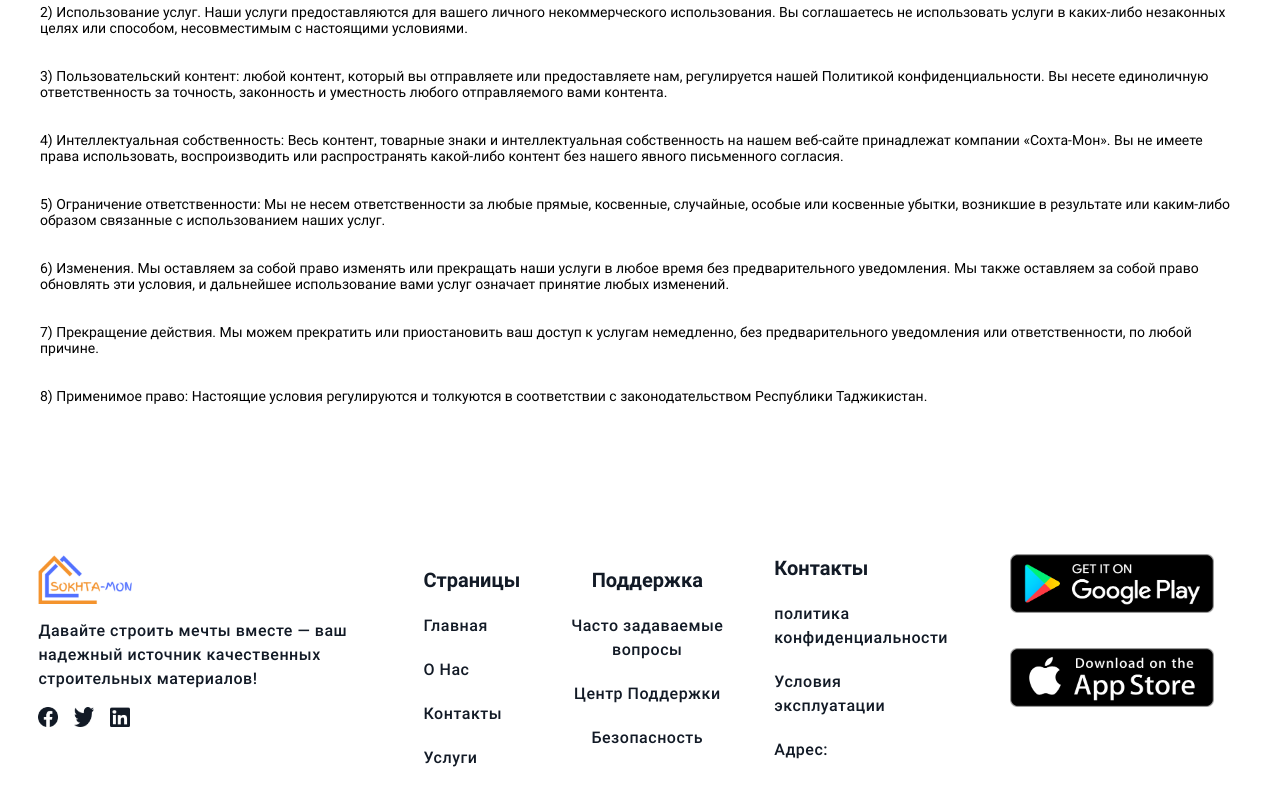
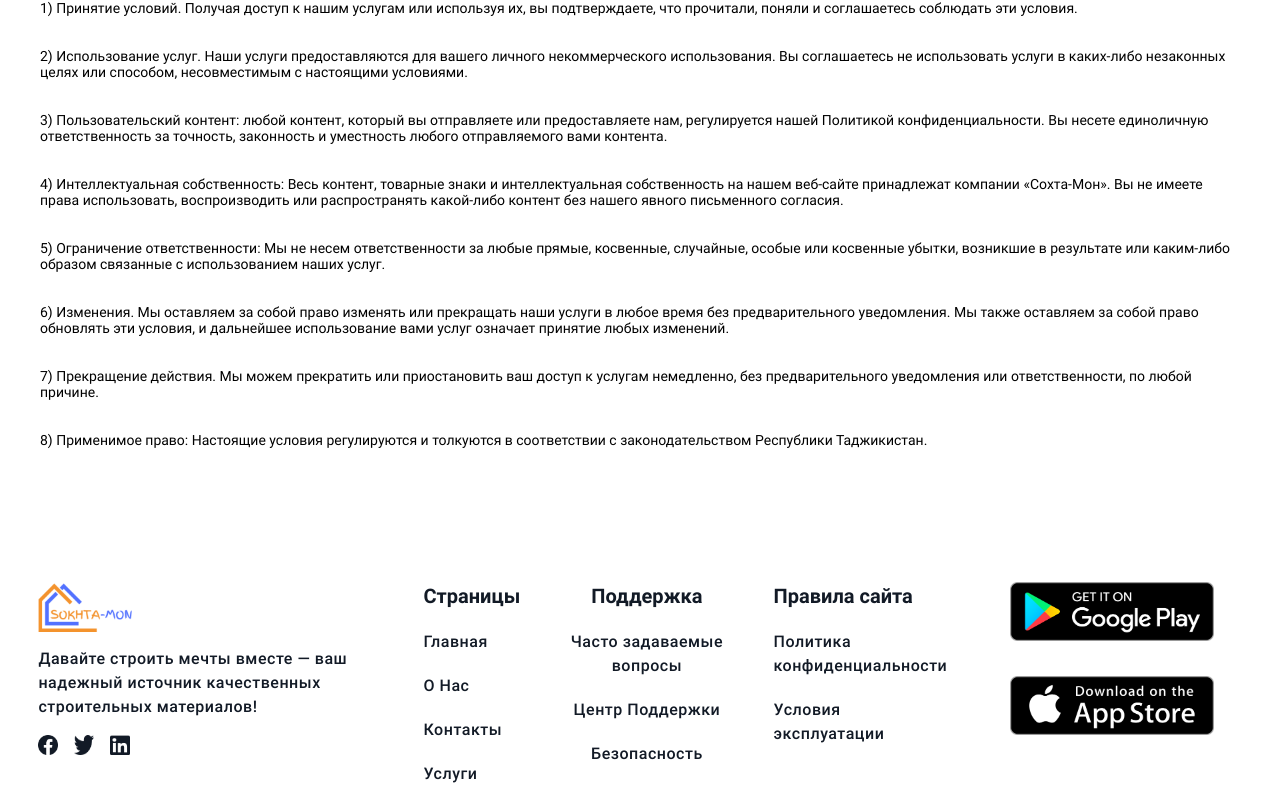
Before and after one commit to shahzaib65/sokhtamon-frontend, a React (Create React App) app: page /tos in a window 1280 px wide. Shown: the part 588-1392 px from the top of the page. Built offline with nearby package versions, Linux system fonts and the light colour scheme.

Commit message:
Adding space in privacy

```diff
--- a/src/Footer/index.js
+++ b/src/Footer/index.js
@@ -111,7 +111,7 @@ const Footer = () => {
               className="text-gray-900 text-xl"
               size="txtRobotoRomanSemiBold20"
             >
-              Контакты
+              Правила сайта
             </Text>
 
            <Link to="/privacy">
@@ -119,13 +119,13 @@ const Footer = () => {
               className="lg:text-base xs:text-xs md:text-xs text-gray-900 tracking-[0.51px] w-auto my-5"
               size="txtRobotoMedium16"
             >
-            политика конфиденциальности
+            Политика конфиденциальности
             </Text>
            </Link>
 
             <Link to="/tos">
             <Text
-              className="lg:text-base xs:text-xs md:text-xs text-gray-900 tracking-[0.51px] w-auto"
+              className="lg:text-base xs:text-xs md:text-xs text-gray-900 tracking-[0.51px] w-auto my-0"
               size="txtRobotoMedium16"
             >
               Условия эксплуатации
@@ -133,11 +133,19 @@ const Footer = () => {
             </Link>
 
             <Text
+              className="lg:text-base xs:text-xs md:text-xs text-gray-900 tracking-[0.51px] w-auto my-0"
+              size="txtRobotoMedium16"
+            >
+
+            </Text>
+
+            <Text
               className="lg:text-base xs:text-xs md:text-xs text-gray-900 tracking-[0.51px] w-auto my-5"
               size="txtRobotoMedium16"
             >
-              Адрес:
+
             </Text>
+
           </div>
 
         </div>
--- a/src/Policy/index.js
+++ b/src/Policy/index.js
@@ -19,8 +19,8 @@ import { Text } from "../components/Text";
           </Text>
         </div>
 
- <div className=' flex flex-col my-4 justify-start items-start w-full'>
- <Text className=' mx-10 text-yellow-800 text-[24px]'
+ <div className=' flex flex-col mt-10 justify-start items-start w-full'>
+ <Text className=' mx-10 mb-5 text-yellow-800 text-[24px]'
  size="txtRobotoBold32"
  >Добро пожаловать в Политику конфиденциальности Сохта-Мон.</Text>
 <Text className=' my-4 mx-10 text-black-900 text-[14px]'
--- a/src/TOS/index.js
+++ b/src/TOS/index.js
@@ -19,8 +19,8 @@ import { Text } from "../components/Text";
           </Text>
         </div>
 
- <div className=' flex flex-col my-4 justify-start items-start w-full'>
- <Text className=' mx-10 text-yellow-800 text-[24px]'
+ <div className=' flex flex-col  mt-10 justify-start items-start w-full'>
+ <Text className=' mx-10 mb-5 text-yellow-800 text-[24px]'
  size="txtRobotoBold32"
  >Добро пожаловать в Сохта-Мон!.</Text>
 <Text className=' my-4 mx-10 text-black-900 text-[14px]'
```
